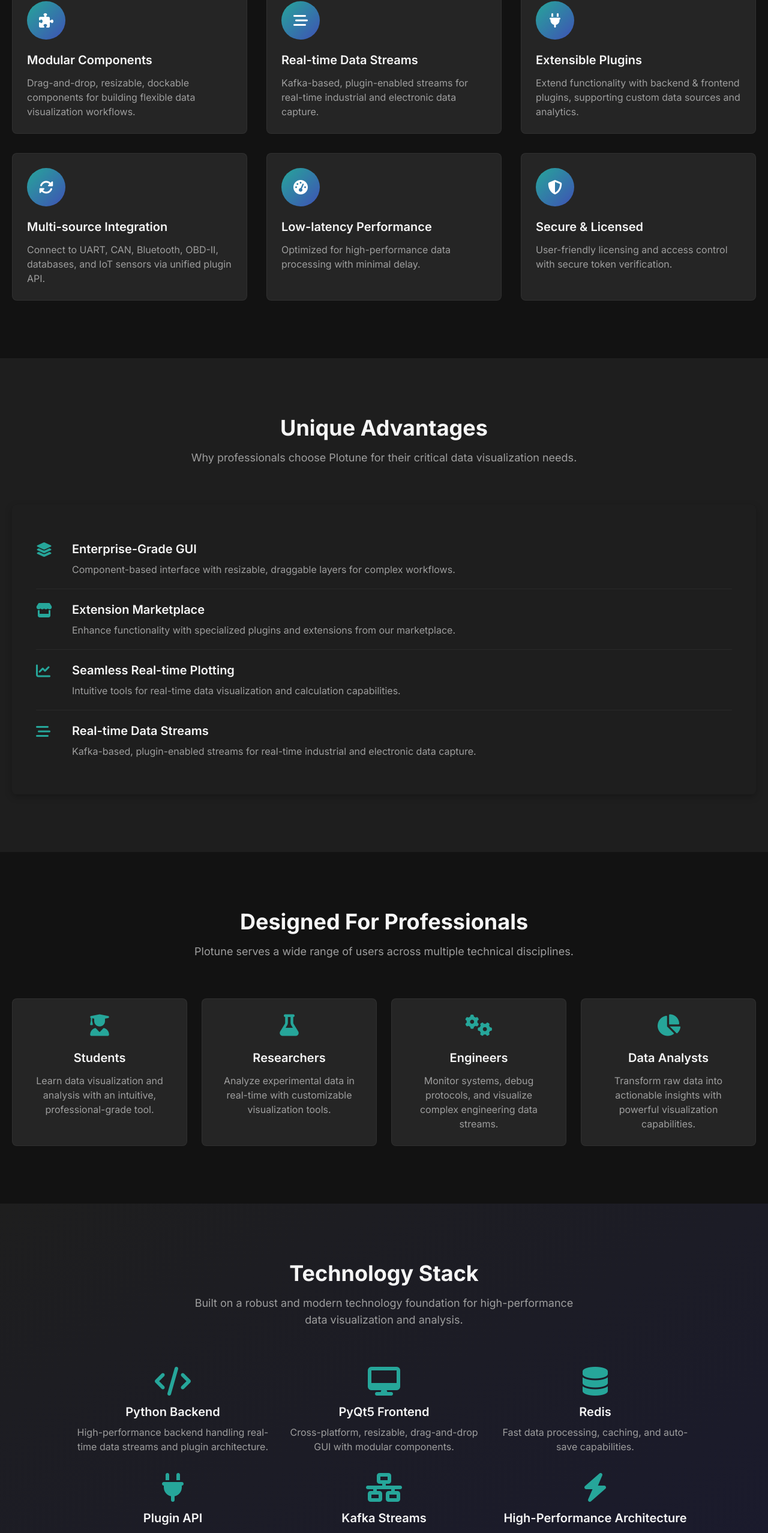
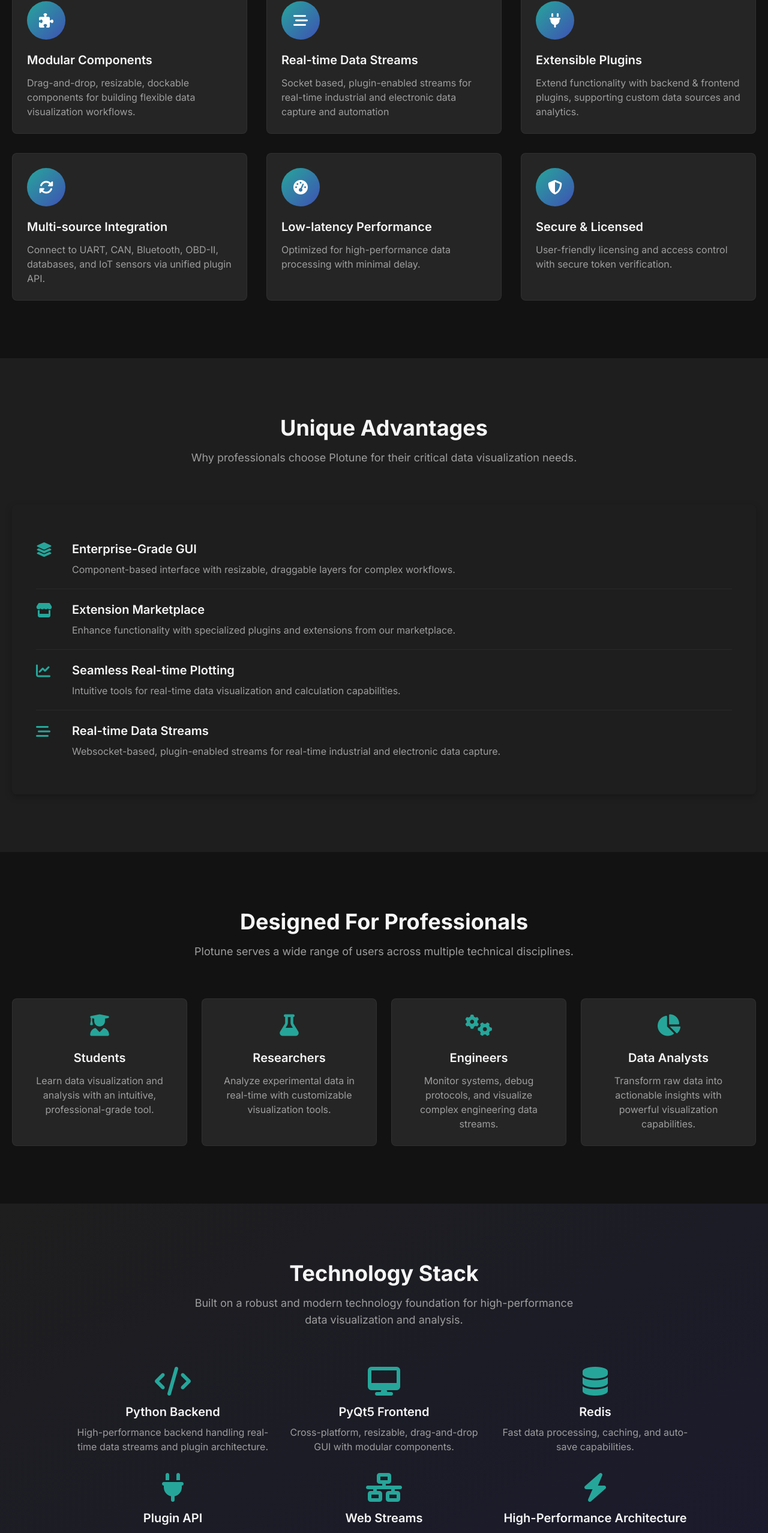
Before and after one commit to baksi-org/plotune-web, a React (Create React App) app: page /register in a window 1280 px wide. Shown: the part 1095-3650 px from the top of the page at 60% size. Built offline with nearby package versions, Linux system fonts and the light colour scheme.

Commit message:
kafka is postponed

```diff
--- a/src/components/Features.jsx
+++ b/src/components/Features.jsx
@@ -20,7 +20,7 @@
     {
       icon: 'fa-stream',
       title: 'Real-time Data Streams',
-      desc: 'Kafka-based, plugin-enabled streams for real-time industrial and electronic data capture.'
+      desc: 'Socket based, plugin-enabled streams for real-time industrial and electronic data capture and automation'
     },
     {
       icon: 'fa-plug',
--- a/src/components/TechStack.jsx
+++ b/src/components/TechStack.jsx
@@ -6,7 +6,7 @@
     { icon: 'fa-desktop', title: 'PyQt5 Frontend', desc: 'Cross-platform, resizable, drag-and-drop GUI with modular components.' },
     { icon: 'fa-database', title: 'Redis', desc: 'Fast data processing, caching, and auto-save capabilities.' },
     { icon: 'fa-plug', title: 'Plugin API', desc: 'Extend functionality with custom data sources and visualization plugins.' },
-    { icon: 'fa-network-wired', title: 'Kafka Streams', desc: 'Robust, real-time data streaming for industrial and electronic systems.' },
+    { icon: 'fa-network-wired', title: 'Web Streams', desc: 'Robust, real-time data streaming for industrial and electronic systems.' },
     { icon: 'fa-bolt', title: 'High-Performance Architecture', desc: 'Optimized for low-latency data capture and visualization.' },
   ];
 
--- a/src/components/UniqueAdvantages.jsx
+++ b/src/components/UniqueAdvantages.jsx
@@ -5,7 +5,7 @@
     { icon: 'fa-layer-group', title: 'Enterprise-Grade GUI', desc: 'Component-based interface with resizable, draggable layers for complex workflows.' },
     { icon: 'fa-store', title: 'Extension Marketplace', desc: 'Enhance functionality with specialized plugins and extensions from our marketplace.' },
     { icon: 'fa-chart-line', title: 'Seamless Real-time Plotting', desc: 'Intuitive tools for real-time data visualization and calculation capabilities.' },
-    { icon: 'fa-stream', title: 'Real-time Data Streams', desc: 'Kafka-based, plugin-enabled streams for real-time industrial and electronic data capture.' },
+    { icon: 'fa-stream', title: 'Real-time Data Streams', desc: 'Websocket-based, plugin-enabled streams for real-time industrial and electronic data capture.' },
   ];
 
   return (
```
